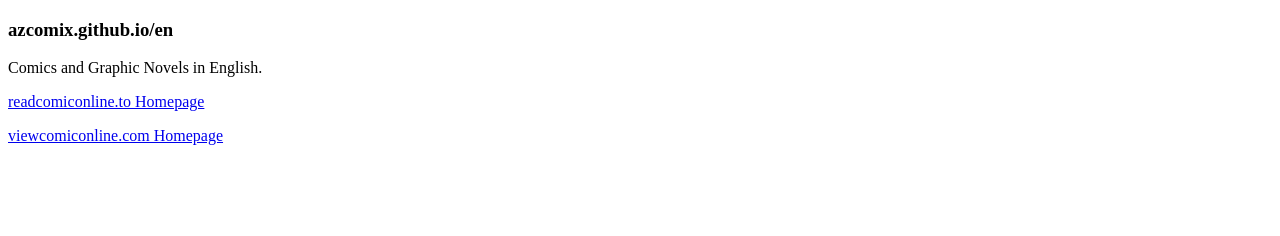
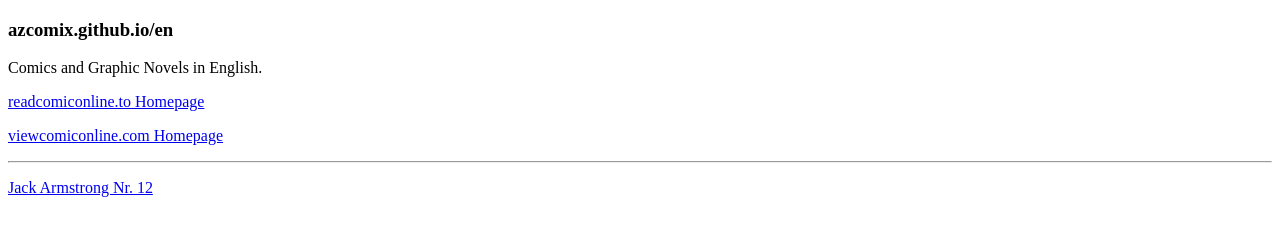
Before and after one commit to azcomix/en, a plain HTML site: page index.html in a window 1280 px wide. Drawn offline with Linux system fonts and the light colour scheme.

Commit message:
Update index.html

```diff
--- a/index.html
+++ b/index.html
@@ -10,5 +10,7 @@
 
     <p><a href="https://readcomiconline.to/" target='_blank'>readcomiconline.to Homepage</a>
      <p><a href="https://viewcomiconline.com/" target='_blank'>viewcomiconline.com Homepage</a>
+         <hr>
+ <p><a href="showallpages/jack.12.html" target='_blank'>Jack Armstrong Nr. 12</a>
     </body>
 </html>
```
